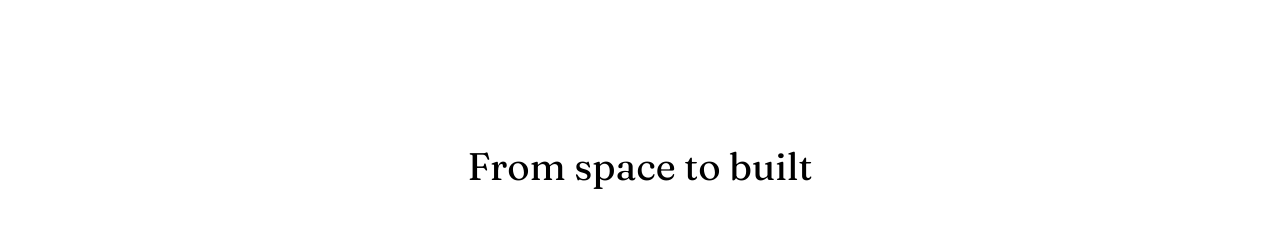
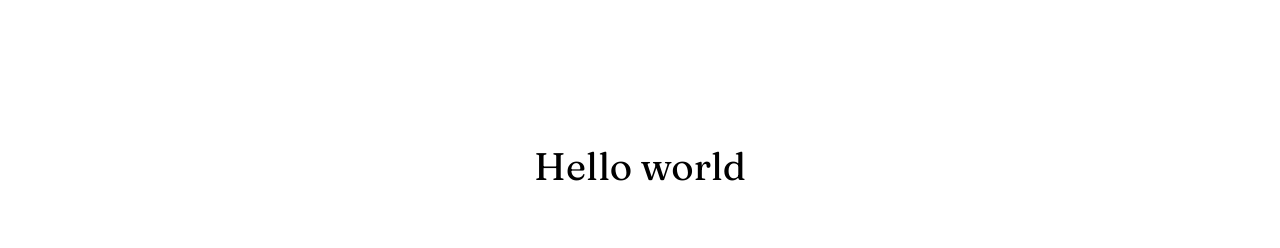
Before and after one commit to Nuugarn/Klaobuiltin, a plain HTML site: page index.html in a window 1280 px wide. Shown: the part 820-1068 px from the top of the page. Drawn offline with Linux system fonts and the light colour scheme.

Commit message:
Update homepage about eyebrow to Hello world

```diff
--- a/index.html
+++ b/index.html
@@ -1415,7 +1415,7 @@
 
 <section class="about" id="about">
   <div class="wrap about-content">
-    <div class="about-eyebrow reveal">From space to built</div>
+    <div class="about-eyebrow reveal">Hello world</div>
     <div class="pillars">
       <div class="pillar reveal">
         <div class="pillar-icon" aria-hidden="true">
```
